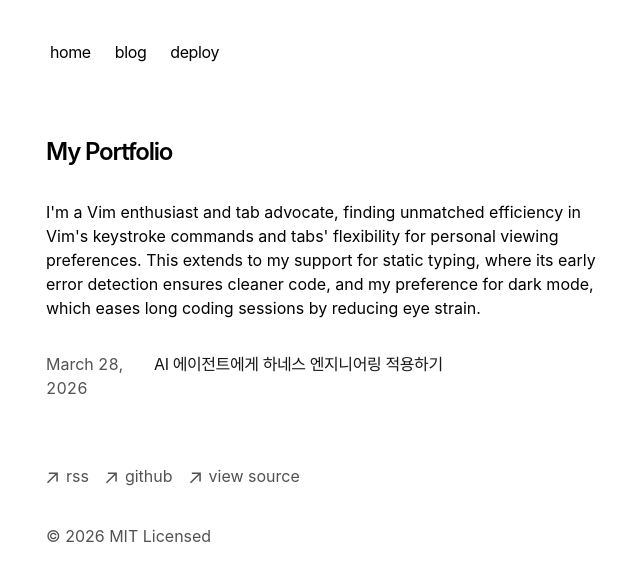
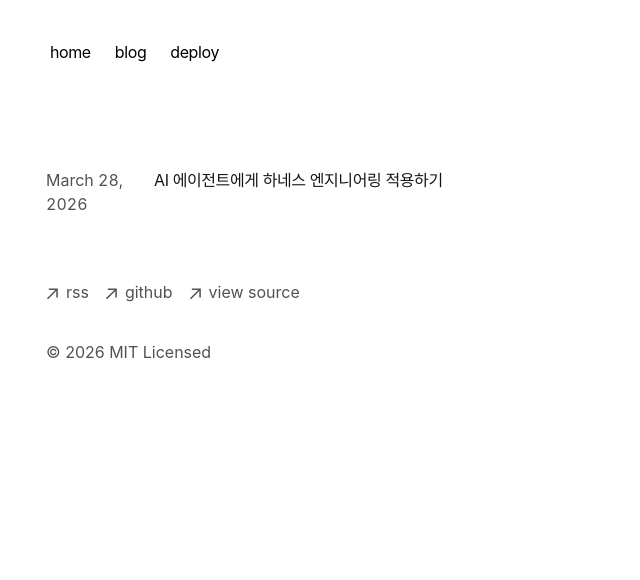
Before and after one commit to airouz/airouz-blog, a Next.js app: page / in a window 1280 px wide. Shown: the top 580 px of the page, without its empty margins (306-946 px from the left). Built offline with nearby package versions, Linux system fonts and the light colour scheme.

Commit message:
chore: update app/page.tsx

```diff
--- a/app/page.tsx
+++ b/app/page.tsx
@@ -3,16 +3,6 @@
 export default function Page() {
   return (
     <section>
-      <h1 className="mb-8 text-2xl font-semibold tracking-tighter">
-        My Portfolio
-      </h1>
-      <p className="mb-4">
-        {`I'm a Vim enthusiast and tab advocate, finding unmatched efficiency in
-        Vim's keystroke commands and tabs' flexibility for personal viewing
-        preferences. This extends to my support for static typing, where its
-        early error detection ensures cleaner code, and my preference for dark
-        mode, which eases long coding sessions by reducing eye strain.`}
-      </p>
       <div className="my-8">
         <BlogPosts />
       </div>
```
